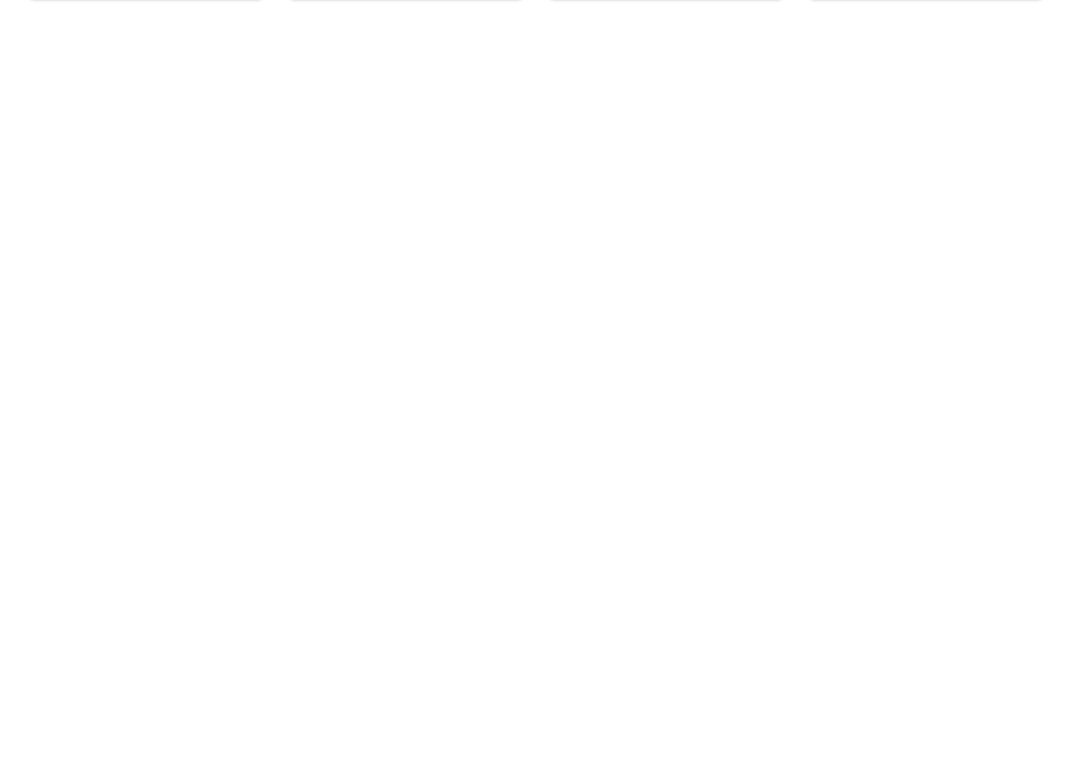
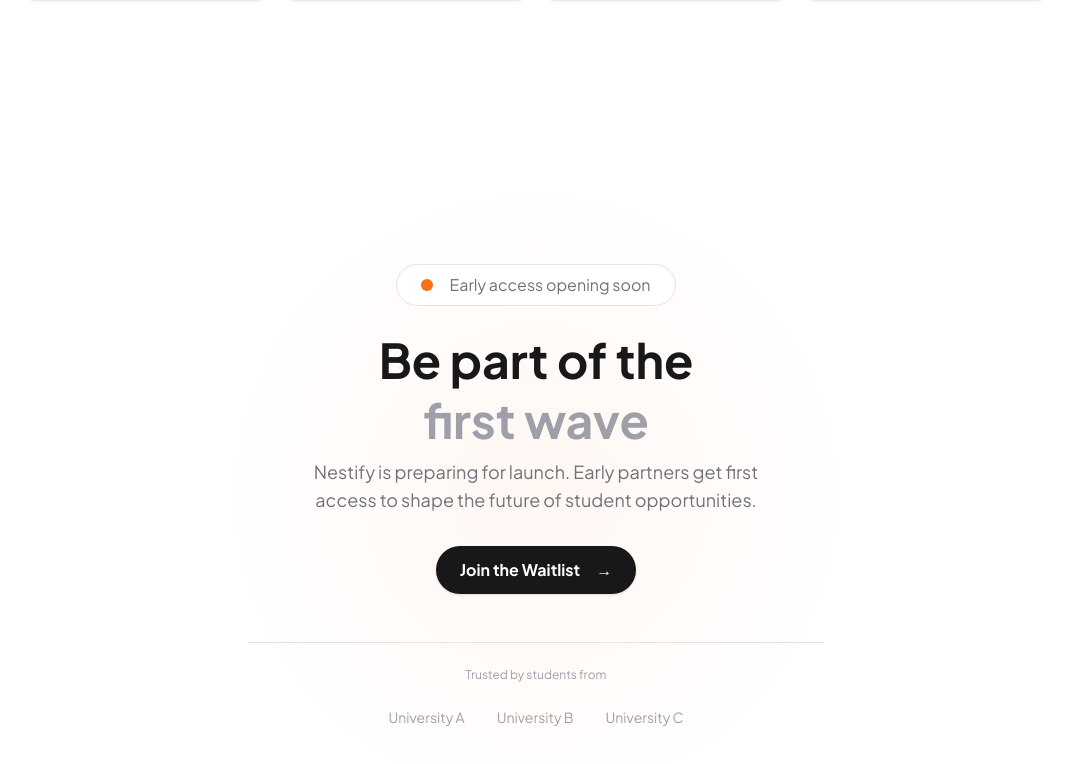
Before and after one commit to Forge-SE/nestify-pre-launch-website, a Next.js app: page / in a window 1280 px wide. Shown: the part 4656-5420 px from the top of the page, without its empty margins (104-1175 px from the left). Before the commit the page ends 4792 px from the top, so only its background shows below. Built offline with nearby package versions, Linux system fonts and the light colour scheme.

Commit message:
Implemented the early access section

```diff
--- /dev/null
+++ b/app/EarlyAccessSection.tsx
@@ -0,0 +1,36 @@
+"use client";
+
+export default function EarlyAccessSection() {
+  return (
+    <section className="w-full flex flex-col items-center justify-center py-32 px-4 bg-white relative">
+      <div className="absolute inset-0 flex justify-center items-center pointer-events-none" aria-hidden="true">
+        <div className="w-[600px] h-[600px] rounded-full" style={{background: 'radial-gradient(circle, #FFF4ED 0%, #fff 80%)', opacity: 0.7}}></div>
+      </div>
+      <div className="relative z-10 flex flex-col items-center max-w-xl w-full mx-auto">
+        <div className="mb-6">
+          <span className="inline-flex items-center px-6 py-2 rounded-full border border-zinc-200 bg-white text-base font-medium text-zinc-500" style={{gap: '0.5rem'}}>
+            <span className="w-3 h-3 rounded-full bg-[#F97015] mr-2"></span>
+            Early access opening soon
+          </span>
+        </div>
+        <h2 className="text-4xl md:text-5xl font-extrabold text-zinc-900 text-center mb-2 leading-tight">
+          Be part of the<br />
+          <span className="text-zinc-400 font-extrabold">first wave</span>
+        </h2>
+        <p className="text-lg text-zinc-500 text-center mb-8 max-w-md mx-auto">
+          Nestify is preparing for launch. Early partners get first access to shape the future of student opportunities.
+        </p>
+        <button className="bg-zinc-900 text-white font-semibold rounded-full px-6 py-3 text-base flex items-center gap-2 shadow hover:bg-zinc-800 transition mb-12">
+          Join the Waitlist <span className="ml-2">→</span>
+        </button>
+        <hr className="w-full border-zinc-200 mb-6" />
+        <div className="text-xs text-zinc-400 text-center mb-6">Trusted by students from</div>
+        <div className="flex justify-center gap-8 text-zinc-400 text-sm font-medium">
+          <span>University A</span>
+          <span>University B</span>
+          <span>University C</span>
+        </div>
+      </div>
+    </section>
+  );
+}
--- a/app/page.tsx
+++ b/app/page.tsx
@@ -1,6 +1,7 @@
 
 import ForCompaniesSection from "./ForCompaniesSection";
 import HowItWorksSection from "./HowItWorksSection";
+import EarlyAccessSection from "./EarlyAccessSection";
 import ForUniversitiesSection from "./ForUniversitiesSection";
 
 import ProblemSection from "./ProblemSection";
@@ -20,6 +21,7 @@
       <ForUniversitiesSection />
       <ForCompaniesSection />
       <HowItWorksSection />
+      <EarlyAccessSection />
     </>
   );
 }
```
